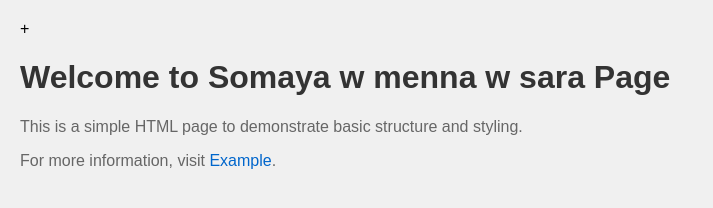
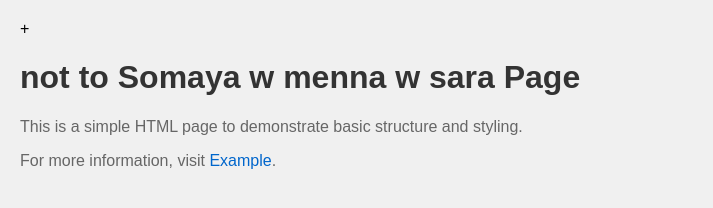
Before and after one commit to Somaya-Ayman/Code-Quest, a plain HTML site: page index.html in a window 1280 px wide. Shown: the whole page, without its empty margins (0-713 px from the left). Drawn offline with Linux system fonts and the light colour scheme.

Commit message:
Update index.html

```diff
--- a/index.html
+++ b/index.html
@@ -27,7 +27,7 @@
     </style>
 </head>
 <body>
-    <h1>Welcome to Somaya w menna w sara Page</h1>
+    <h1>not to Somaya w menna w sara Page</h1>
     <p>This is  a simple HTML page to demonstrate basic structure and styling.</p>
     <p>For more information, visit <a href="https://www.example.com" target="_blank">Example</a>.</p>
 </body>
```
